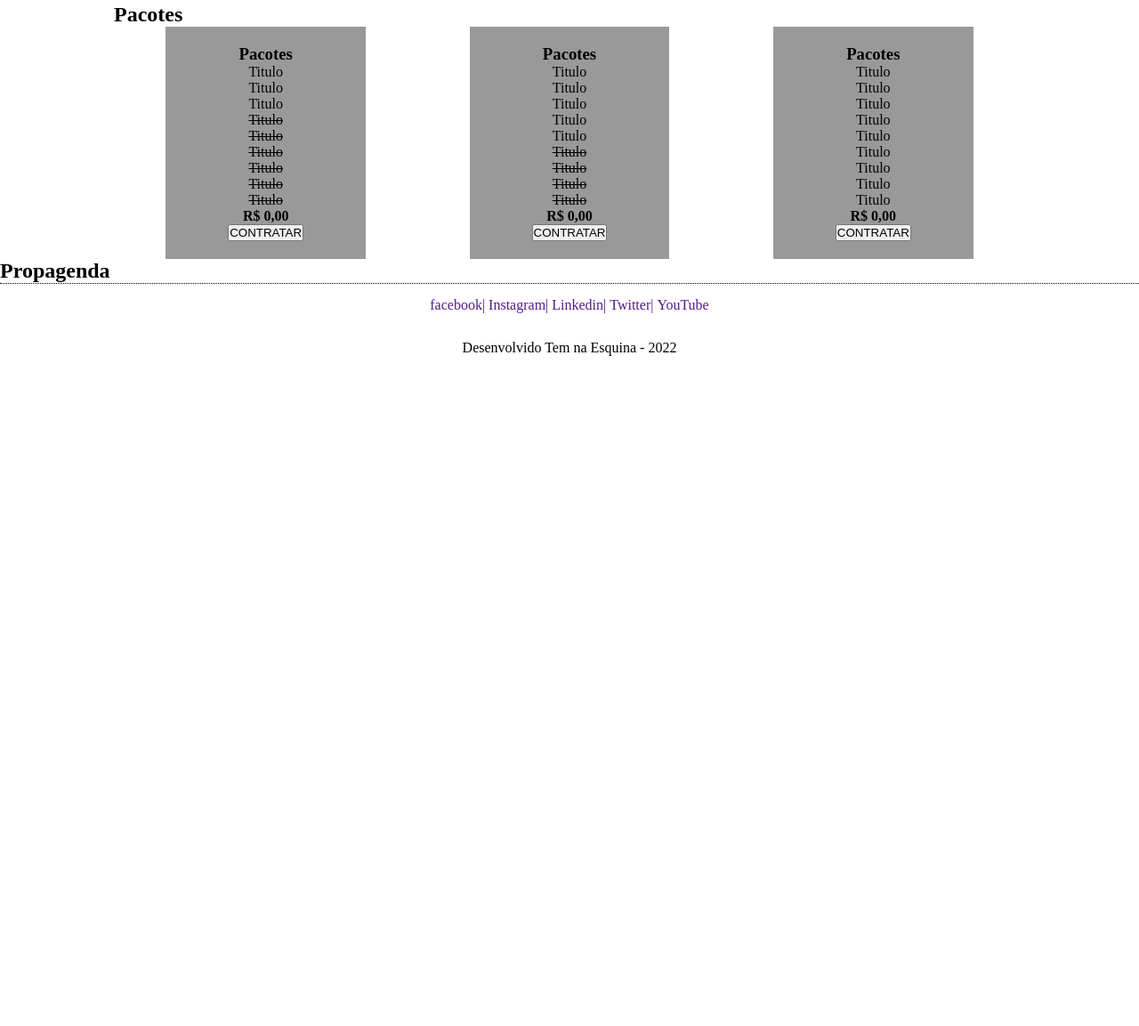
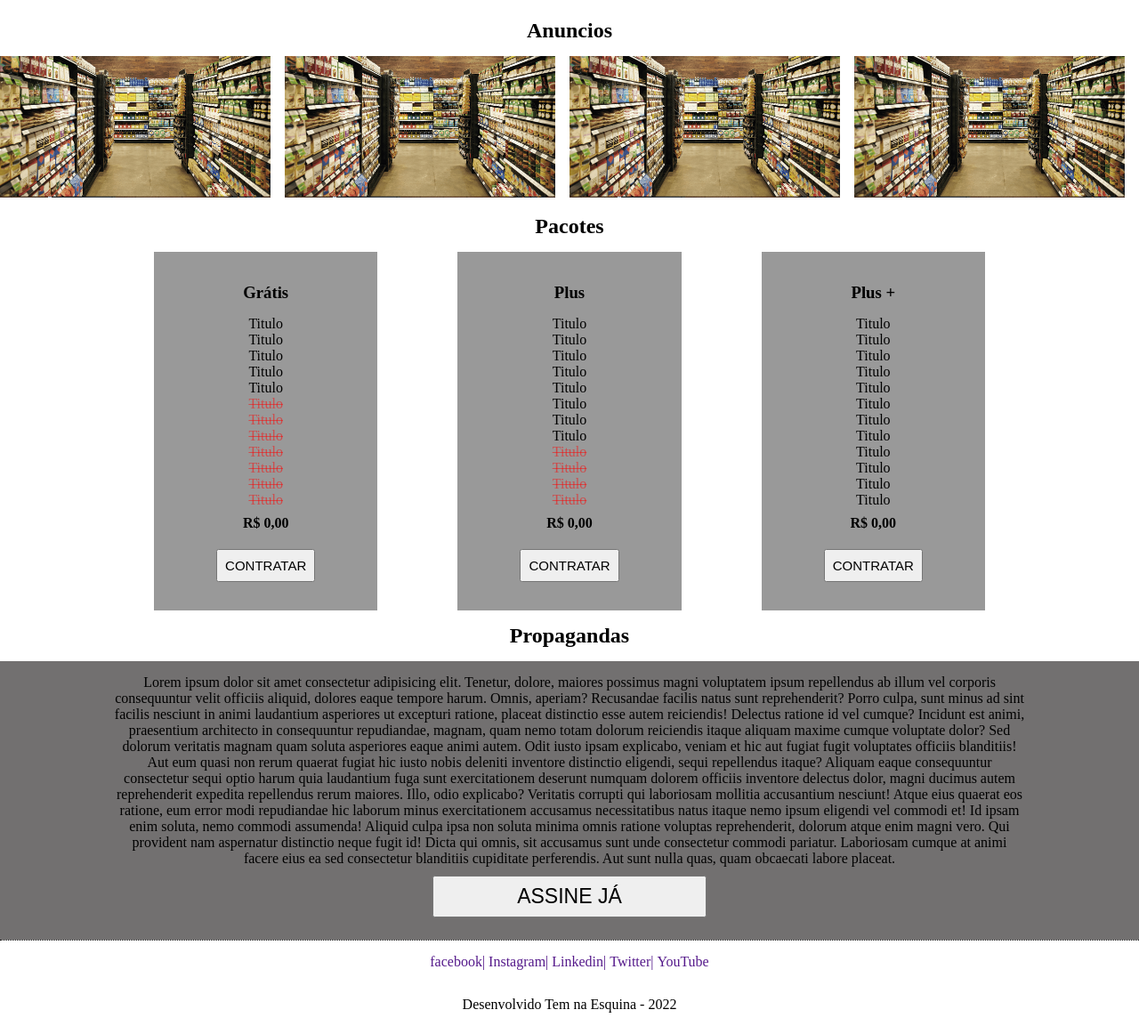
Before and after one commit to DiegoDeJotaWeb/TEM-NA-ESQUINA-SENAC, a plain HTML site: page index.html in a window 1280 px wide. Shown: the part 1091-2244 px from the top of the page at 89% size. Before the commit the page ends 1506 px from the top, so only its background shows below. Drawn offline with Linux system fonts and the light colour scheme.

Commit message:
Pagina index

```diff
--- a/index.html
+++ b/index.html
@@ -13,11 +13,7 @@
 
     <link rel="stylesheet" href="css/style.css">
     <style>
-nav ul li:hover{
-    background: red;
-    transform: skewY(5.5deg);
-    transform-origin: 0%;
-}
+
     </style>
 
 </head>
@@ -44,33 +40,34 @@ nav ul li:hover{
     <div class="banner"></div>
 
     <section>
-        <h2 class="titulo">Anuncios</h2>
-        <div class="anuncios">
-
-        </div>
-    </section>
-
-    <section>
         <div class="container">
             <h2 class="titulo">Categorias</h2>
             <div class="categotias">
 
+                <a href="">
                     <figure>
                         <!-- <img src="imagens/layoutminimercado.png"> -->
                         <figcaption>Mercado</figcaption>
                     </figure>
+                </a>
+                <a href="">
                     <figure>
                         <!-- <img src="imagens/layoutminimercado.png"> -->
                         <figcaption>Mercado</figcaption>
                     </figure>
+                </a>
+                <a href="">
                     <figure>
                         <!-- <img src="imagens/layoutminimercado.png"> -->
                         <figcaption>Mercado</figcaption>
                     </figure>
+                </a>
+                <a href="">
                     <figure>
                         <!-- <img src="imagens/layoutminimercado.png"> -->
                         <figcaption>Mercado</figcaption>
                     </figure>
+                </a>
 
                 <!-- <figure>
                 <img src="imagens/layoutminimercado.png">
@@ -144,7 +141,75 @@ nav ul li:hover{
 
         </div> -->
     </section>
+    <style>
+        .anuncios img{
+            width: 95%;
+        }
+        .text-propaganda{
+            text-align: center;
+            width: 80%;
+            margin: 0 auto;
+            padding: 15px 0;
+        }
+        .propaganda{
+            width: 100%;
+            background-color: rgb(114, 112, 112);
+        }
+        /*Apenas para ver visualmente, nâo colocar no css*/
+        .titulo{
+            text-align: center;
+            padding: 15px;
+        }
+        .titulo-h3{
+            text-align: center;
+            padding: 15px;
+        }
+        /*Titulo do Valor*/
+        .titulo-h4{
+            padding: 8px;
+        }
+        .botton{
+            width: 30%;
+            padding: 8px;
+            font-size: 23px;
+            margin: 10px;
+        }
+        .botton-pac{
+            width: 100%;
+            padding: 8px;
+            font-size: 15px;
+            margin: 12px auto;
+        }
+        /*Apenas para ser visual*/
+        .list-pacotes-not{
+            color: rgba(255, 0, 0, 0.5);
+        }
+    </style>
 
+    <section>
+        <h2 class="titulo">Anuncios</h2>
+        <div class="anuncios">
+            <div class="flex-space-around">
+
+                <div>
+                    <img src="imagens/layoutminimercado.png" alt="">
+                </div>
+
+                <div>
+                    <img src="imagens/layoutminimercado.png" alt="">
+                </div>
+
+                <div>
+                    <img src="imagens/layoutminimercado.png" alt="">
+                </div>
+
+                <div>
+                    <img src="imagens/layoutminimercado.png" alt="">
+                </div>
+
+            </div>
+        </div>
+    </section>
 
     <section>
         <div class="container">
@@ -154,7 +219,9 @@ nav ul li:hover{
 
                 <div class="flex-space-around">
                     <ul>
-                        <h3>Pacotes</h3>
+                        <h3 class="titulo-h3">Grátis</h3>
+                        <li>Titulo</li>
+                        <li>Titulo</li>
                         <li>Titulo</li>
                         <li>Titulo</li>
                         <li>Titulo</li>
@@ -164,11 +231,15 @@ nav ul li:hover{
                         <li class="list-pacotes-not">Titulo</li>
                         <li class="list-pacotes-not">Titulo</li>
                         <li class="list-pacotes-not">Titulo</li>
-                        <h4>R$ 0,00</h4>
-                        <button>CONTRATAR</button>
+                        <li class="list-pacotes-not">Titulo</li>
+                        <h4 class="titulo-h4">R$ 0,00</h4>
+                        <button class="botton-pac">CONTRATAR</button>
                     </ul>
                     <ul>
-                        <h3>Pacotes</h3>
+                        <h3 class="titulo-h3">Plus</h3>
+                        <li>Titulo</li>
+                        <li>Titulo</li>
+                        <li>Titulo</li>
                         <li>Titulo</li>
                         <li>Titulo</li>
                         <li>Titulo</li>
@@ -178,11 +249,11 @@ nav ul li:hover{
                         <li class="list-pacotes-not">Titulo</li>
                         <li class="list-pacotes-not">Titulo</li>
                         <li class="list-pacotes-not">Titulo</li>
-                        <h4>R$ 0,00</h4>
-                        <button>CONTRATAR</button>
+                        <h4 class="titulo-h4">R$ 0,00</h4>
+                        <button class="botton-pac">CONTRATAR</button>
                     </ul>
                     <ul>
-                        <h3>Pacotes</h3>
+                        <h3 class="titulo-h3">Plus +</h3>
                         <li>Titulo</li>
                         <li>Titulo</li>
                         <li>Titulo</li>
@@ -192,8 +263,11 @@ nav ul li:hover{
                         <li>Titulo</li>
                         <li>Titulo</li>
                         <li>Titulo</li>
-                        <h4>R$ 0,00</h4>
-                        <button>CONTRATAR</button>
+                        <li>Titulo</li>
+                        <li>Titulo</li>
+                        <li>Titulo</li>
+                        <h4 class="titulo-h4">R$ 0,00</h4>
+                        <button class="botton-pac">CONTRATAR</button>
                     </ul>
                 </div>
             </div>
@@ -201,7 +275,26 @@ nav ul li:hover{
     </section>
 
     <section>
-        <h2>Propagenda</h2>
+
+        <h2 class="titulo">Propagandas</h2>
+        <div class="propaganda">
+
+            <div class="text-propaganda">
+                <p>
+                    Lorem ipsum dolor sit amet consectetur adipisicing elit. Tenetur, dolore, maiores possimus magni voluptatem ipsum repellendus ab illum vel corporis consequuntur velit officiis aliquid, dolores eaque tempore harum. Omnis, aperiam?
+                    Recusandae facilis natus sunt reprehenderit? Porro culpa, sunt minus ad sint facilis nesciunt in animi laudantium asperiores ut excepturi ratione, placeat distinctio esse autem reiciendis! Delectus ratione id vel cumque?
+                    Incidunt est animi, praesentium architecto in consequuntur repudiandae, magnam, quam nemo totam dolorum reiciendis itaque aliquam maxime cumque voluptate dolor? Sed dolorum veritatis magnam quam soluta asperiores eaque animi autem.
+                    Odit iusto ipsam explicabo, veniam et hic aut fugiat fugit voluptates officiis blanditiis! Aut eum quasi non rerum quaerat fugiat hic iusto nobis deleniti inventore distinctio eligendi, sequi repellendus itaque?
+                    Aliquam eaque consequuntur consectetur sequi optio harum quia laudantium fuga sunt exercitationem deserunt numquam dolorem officiis inventore delectus dolor, magni ducimus autem reprehenderit expedita repellendus rerum maiores. Illo, odio explicabo?
+                    Veritatis corrupti qui laboriosam mollitia accusantium nesciunt! Atque eius quaerat eos ratione, eum error modi repudiandae hic laborum minus exercitationem accusamus necessitatibus natus itaque nemo ipsum eligendi vel commodi et!
+                    Id ipsam enim soluta, nemo commodi assumenda! Aliquid culpa ipsa non soluta minima omnis ratione voluptas reprehenderit, dolorum atque enim magni vero. Qui provident nam aspernatur distinctio neque fugit id!
+                    Dicta qui omnis, sit accusamus sunt unde consectetur commodi pariatur. Laboriosam cumque at animi facere eius ea sed consectetur blanditiis cupiditate perferendis. Aut sunt nulla quas, quam obcaecati labore placeat.
+                </p>
+
+                <button class="botton">ASSINE JÁ</button>
+            </div>
+        </div>
+
     </section>
     <!-- <div class="dotted-spaced">222</div> -->
 
```
Lines whose indentation alone changed are shown as unchanged.
